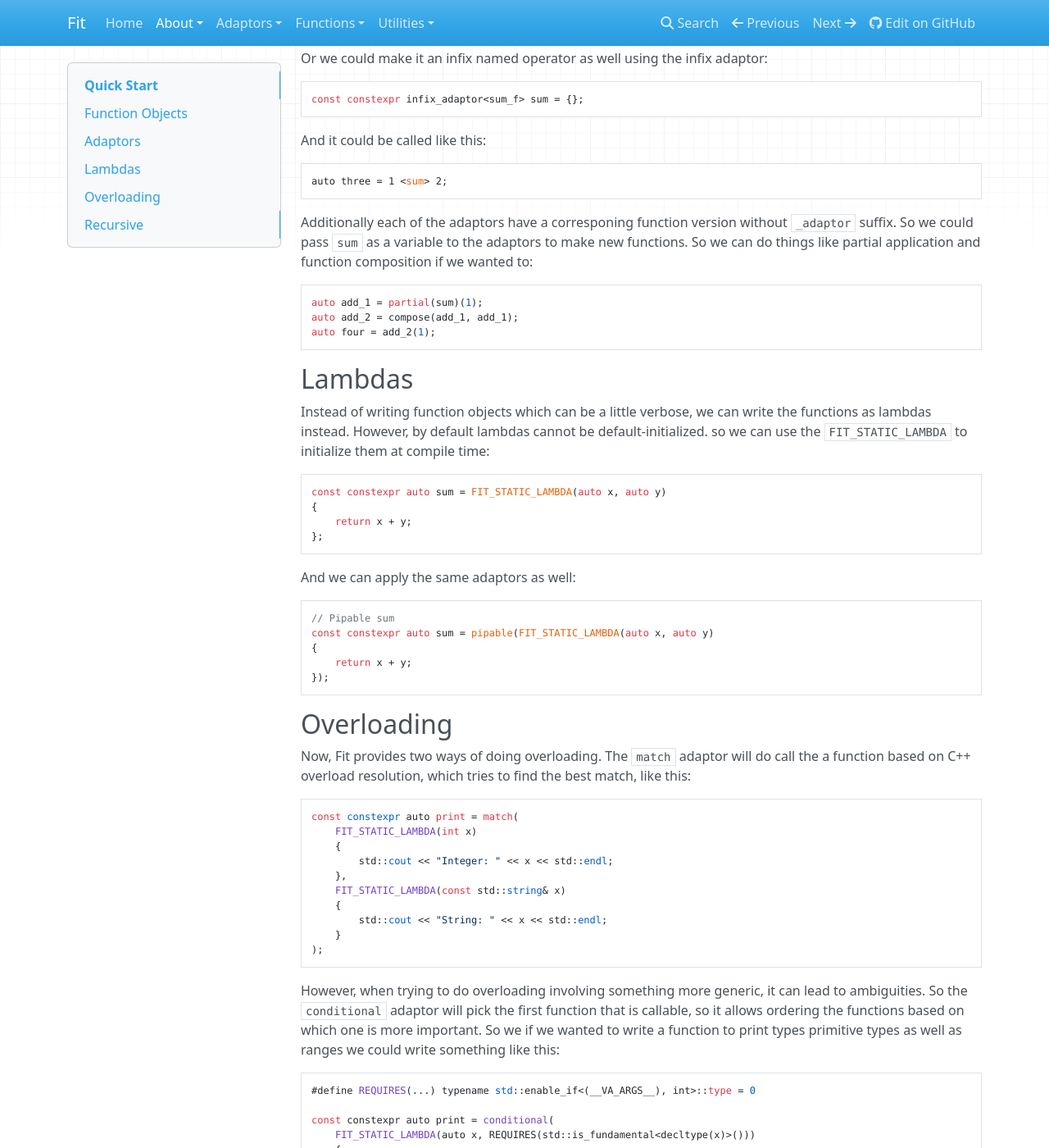
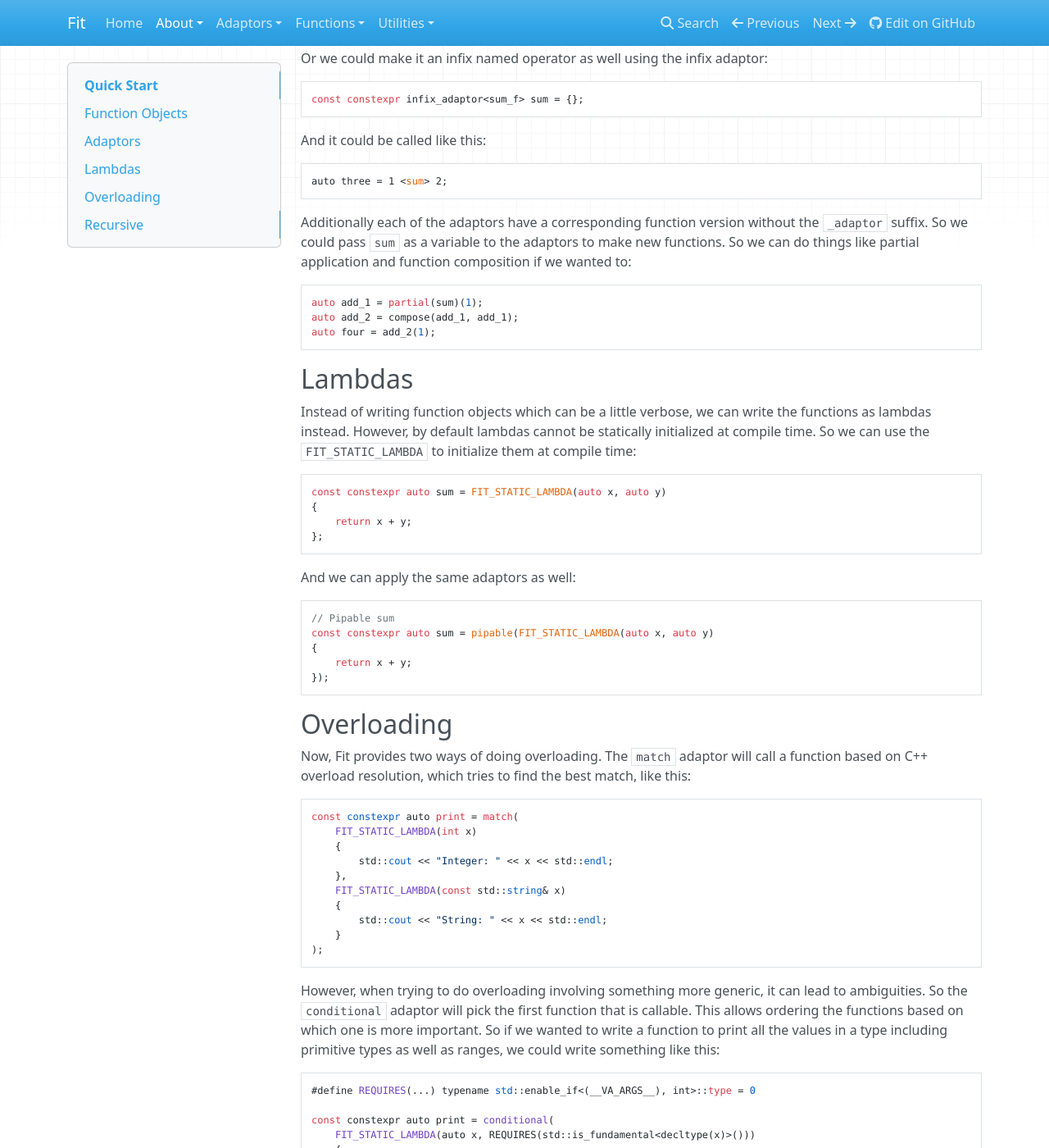
Before and after one commit to boostorg/hof, an MkDocs documentation site: the page built from doc/src/quickstart.md, in a window 1280 px wide and 1400 px high, scrolled down 956 px. Shown: the whole window at 82% size. Built offline with MkDocs 1.6.1, drawn with Linux system fonts in a browser that asks for light colours; nearby versions of some CDN libraries; old or Windows-style settings are respelled for this version of MkDocs; some of the changed text lies outside the part shown.

Commit message:
Fix typos

```diff
--- a/doc/src/quickstart.md
+++ b/doc/src/quickstart.md
@@ -43,7 +43,7 @@ And it could be called like this:
 
     auto three = 1 <sum> 2;
 
-Additionally each of the adaptors have a corresponing function version without `_adaptor` suffix. So we could pass `sum` as a variable to the adaptors to make new functions. So we can do things like partial application and function composition if we wanted to:
+Additionally each of the adaptors have a corresponding function version without the `_adaptor` suffix. So we could pass `sum` as a variable to the adaptors to make new functions. So we can do things like partial application and function composition if we wanted to:
 
     auto add_1 = partial(sum)(1);
     auto add_2 = compose(add_1, add_1);
@@ -52,7 +52,7 @@ Additionally each of the adaptors have a corresponing function version without `
 Lambdas
 -------
 
-Instead of writing function objects which can be a little verbose, we can write the functions as lambdas instead. However, by default lambdas cannot be default-initialized. so we can use the `FIT_STATIC_LAMBDA` to initialize them at compile time:
+Instead of writing function objects which can be a little verbose, we can write the functions as lambdas instead. However, by default lambdas cannot be statically initialized at compile time. So we can use the `FIT_STATIC_LAMBDA` to initialize them at compile time:
 
     const constexpr auto sum = FIT_STATIC_LAMBDA(auto x, auto y)
     {
@@ -70,7 +70,7 @@ And we can apply the same adaptors as well:
 Overloading
 -----------
 
-Now, Fit provides two ways of doing overloading. The `match` adaptor will do call the a function based on C++ overload resolution, which tries to find the best match, like this:
+Now, Fit provides two ways of doing overloading. The `match` adaptor will call a function based on C++ overload resolution, which tries to find the best match, like this:
 
     const constexpr auto print = match(
         FIT_STATIC_LAMBDA(int x)
@@ -83,7 +83,7 @@ Now, Fit provides two ways of doing overloading. The `match` adaptor will do cal
         }
     );
 
-However, when trying to do overloading involving something more generic, it can lead to ambiguities. So the `conditional` adaptor will pick the first function that is callable, so it allows ordering the functions based on which one is more important. So we if we wanted to write a function to print types primitive types as well as ranges we could write something like this:
+However, when trying to do overloading involving something more generic, it can lead to ambiguities. So the `conditional` adaptor will pick the first function that is callable. This allows ordering the functions based on which one is more important. So if we wanted to write a function to print all the values in a type including primitive types as well as ranges, we could write something like this:
 
     #define REQUIRES(...) typename std::enable_if<(__VA_ARGS__), int>::type = 0
 
@@ -103,7 +103,7 @@ However, when trying to do overloading involving something more generic, it can
         }
     );
 
-We constraint the first lambda to just fundamental types using `REQUIRES`. The last lambda we assume it is range(we should check if it is a range but that is beyond the scope of this guide), and it is only called if the first two lambdas cannot be called(ie the type is not a fundamental nor a string).
+We constraint the first lambda to just fundamental types using `REQUIRES`. The last lambda we assume it is a range(we should check if it is a range but that is beyond the scope of this guide), and it is only called if the first two lambdas cannot be called(ie the type is not a fundamental nor a string).
 
 Recursive
 ---------
```
Also changed, not shown: other parts of doc/src/quickstart.md (+1 -1 lines), doc/src/index.md (+1 -1 lines).
